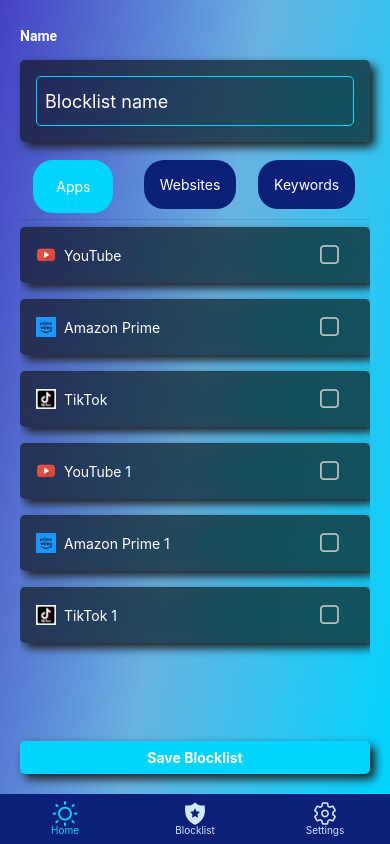
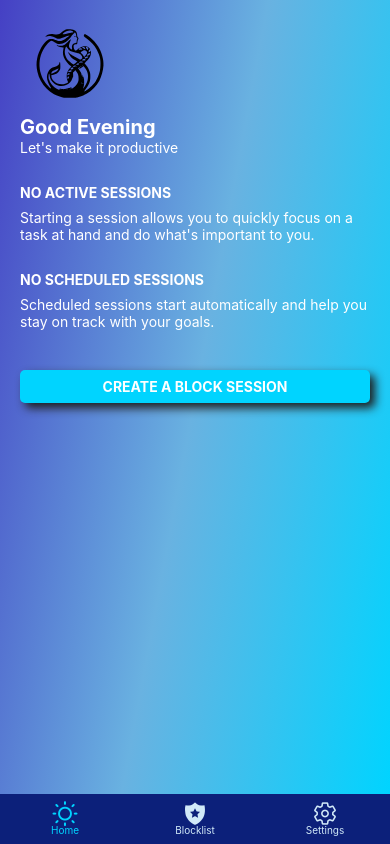
Before and after one commit to amehmeto/TiedSiren, a React Native app: screen / in a window 390 px wide. Built offline with nearby package versions, Linux system fonts and the light colour scheme.

Commit message:
chore: upgrading deps

```diff
--- a/src/react-view/navigators/BottomTabNavigator.tsx
+++ b/src/react-view/navigators/BottomTabNavigator.tsx
@@ -27,8 +27,8 @@ export function BottomTabNavigator() {
     >
       <Tab.Screen
         name={TabScreens.HOME}
-        // component={HomeStackNavigator}
-        component={CreateBlocklistScreen}
+        component={HomeStackNavigator}
+        // component={CreateBlocklistScreen}
         options={{
           tabBarIcon: ({ color, size }) => (
             <Entypo name="light-up" size={size} color={color} />
--- a/src/react-view/screens/Blocklists/CreateBlocklistScreen/CreateBlockListScreen.tsx
+++ b/src/react-view/screens/Blocklists/CreateBlocklistScreen/CreateBlockListScreen.tsx
@@ -1,11 +1,4 @@
-import {
-  Dimensions,
-  FlatList,
-  Pressable,
-  SectionList,
-  StyleSheet,
-  Text,
-} from 'react-native'
+import { Dimensions, FlatList, Pressable, StyleSheet, Text } from 'react-native'
 import { NativeStackNavigationProp } from '@react-navigation/native-stack'
 import { ScreenList } from '../../../navigators/screen-lists/screenLists.ts'
 import { TabScreens } from '../../../navigators/screen-lists/TabScreens.ts'
@@ -18,14 +11,13 @@ import { installedAppsRepository } from '../../../dependencies.ts'
 import { InstalledApp } from '../../../../core/installed-app/InstalledApp.ts'
 import { AndroidSelectableAppCard } from '../AndroidSelectableAppCard.tsx'
 import {
+  Route,
   SceneMap,
   TabBar,
   TabBarProps,
   TabView,
-  Route,
 } from 'react-native-tab-view'
 import { TiedSButton } from '../../../design-system/components/TiedSButton.tsx'
-import { HomeStackScreens } from '../../../navigators/screen-lists/HomeStackScreens.ts'
 
 type BlocklistScreenProps = {
   navigation: NativeStackNavigationProp<ScreenList, TabScreens.BLOCKLIST>
@@ -38,7 +30,6 @@ const renderTabBar = (props: TabBarProps<Route>) => (
     renderLabel={({ route, focused, color }) => (
       <Pressable
         style={{
-          borderWidth: focused ? 2 : 0,
           backgroundColor: focused ? T.color.lightBlue : T.color.darkBlue,
           borderColor: focused ? T.color.lightBlue : T.color.darkBlue,
           borderRadius: T.border.radius.extraRounded,
@@ -53,8 +44,7 @@ const renderTabBar = (props: TabBarProps<Route>) => (
       </Pressable>
     )}
     style={{ backgroundColor: 'transparent' }}
-    tabStyle={{ marginLeft: 0, paddingLeft: 0 }} // Override tabStyle here
-    contentContainerStyle={{ padding: 0, flexGrow: 0 }} // Override contentContainerStyle here
+    tabStyle={{ marginLeft: 0, paddingLeft: 0 }}
   />
 )
 
```
Also changed, not shown: 1 other file (tests, documents, lock files or other folders).
